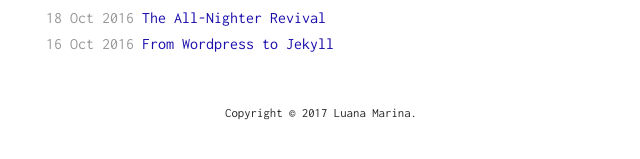
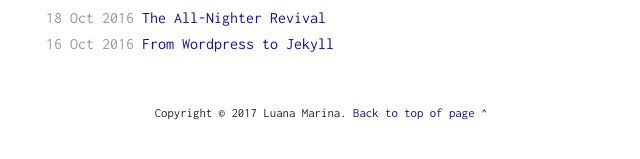
Before and after one commit to miscmoon/miscmoon.github.io, a Jekyll site: the page built from index.html, in a window 1280 px wide. Shown: the part 316-475 px from the top of the page, without its empty margins (319-959 px from the left). Built offline with Jekyll 4.4.1, drawn with Linux system fonts in a browser that asks for light colours.

Commit message:
Update index.html

```diff
--- a/index.html
+++ b/index.html
@@ -26,6 +26,6 @@ layout: default
     </ul>
 </div>
 <div class="footer">
-    Copyright © 2017 Luana Marina.
+    Copyright © 2017 Luana Marina. <a href="#top">Back to top of page ^</a>
 </div>
 <script src="/assets/js/main.js"></script>
```
